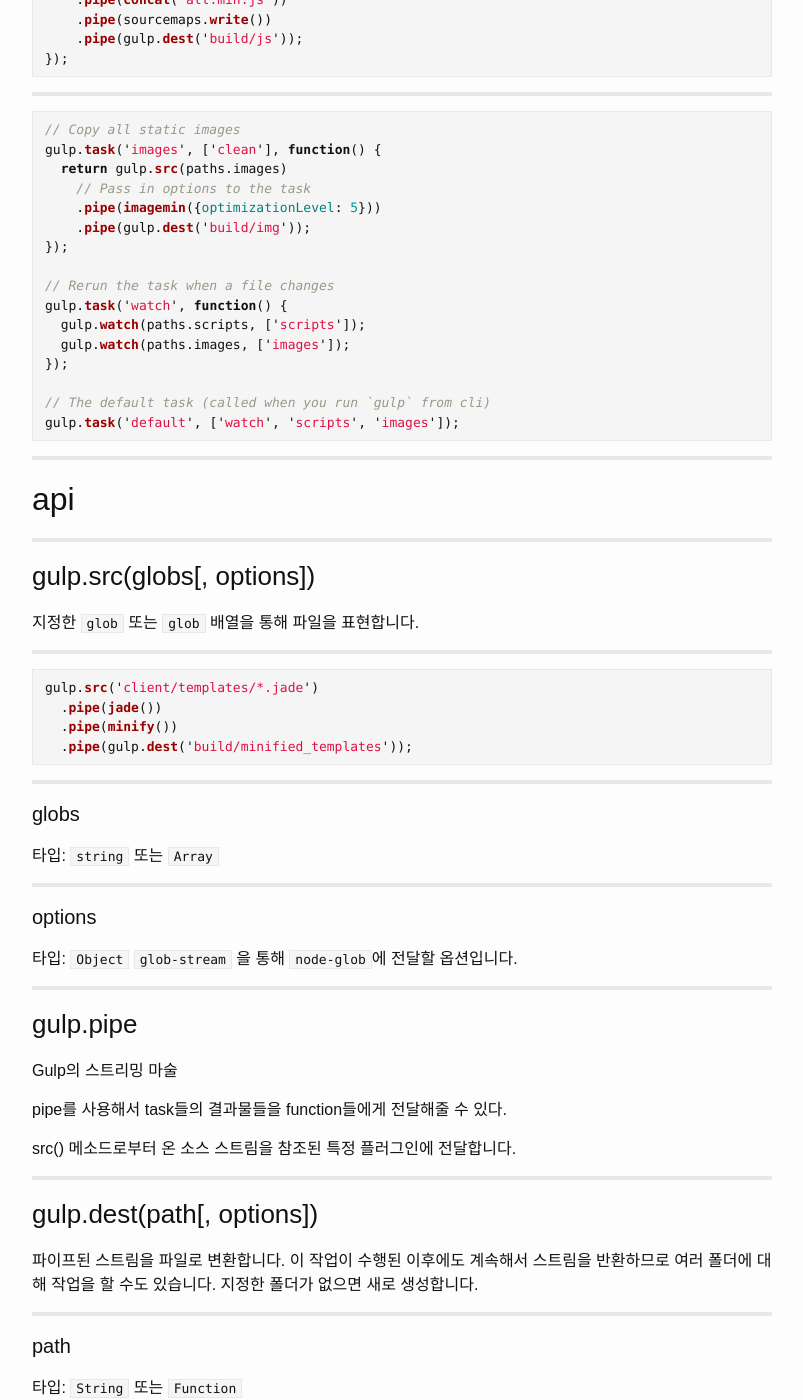
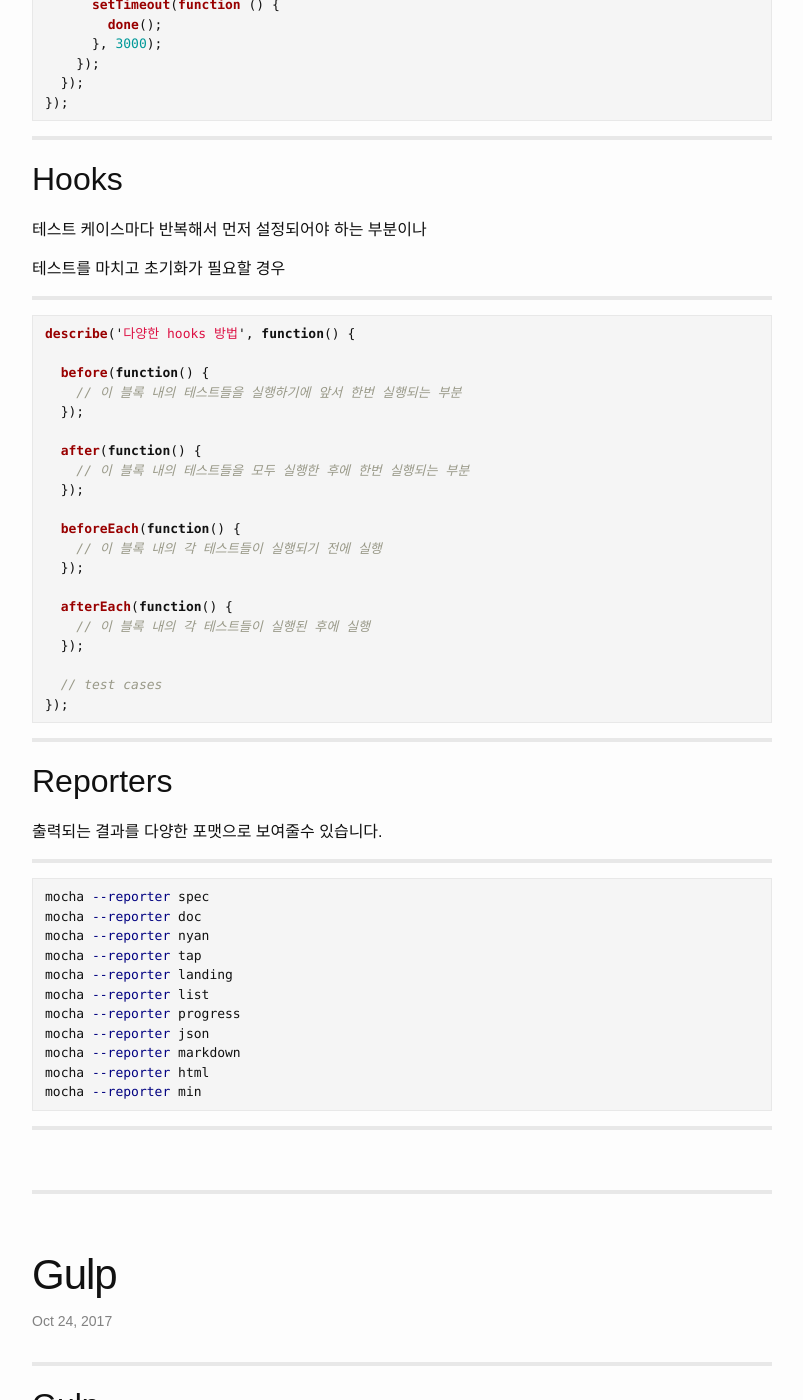
Before and after one commit to yous/whiteglass, a Jekyll site: the page built from index.html, in a window 1280 px wide and 1400 px high, scrolled down 2125 px. Shown: the whole window, without its empty margins (238-1041 px from the left). Built offline with Jekyll 4.4.1, drawn with Linux system fonts in a browser that asks for light colours; the list of posts is cut into pages by our own code; some of the changed text lies outside the part shown.

Commit message:
added mocha

````diff
--- a/_posts/2017-10-24-gulp.md
+++ b/_posts/2017-10-24-gulp.md
@@ -7,7 +7,15 @@
 
 # Gulp
 
-gulp는 개발 워크플로우에서 고통스럽거나 시간 소모적인 작업을 자동화하기 위한 툴입니다.
+---
+
+gulp는 개발 워크플로우에서
+
+고통스럽거나 시간 소모적인 작업을
+
+자동화하기 위한 툴입니다.
+
+---
 
 > streaming build system
 
@@ -34,9 +42,14 @@
 
 ---
 
-## gulpfile 생성
+# gulpfile 생성
 
-프로젝트 루트 디렉터리에 `gulpfile.js`파일을 생성합니다.
+---
+
+프로젝트 루트 디렉터리에
+
+
+`gulpfile.js`파일을 생성합니다.
 
 ---
 
@@ -54,15 +67,31 @@
 
 ## 실행
 
-프로젝트 루트 디렉터리에서 명령어를 실행합니다.
+---
+
+프로젝트 루트 디렉터리에서
+
+명령어를 실행합니다.
 
 ```sh
 gulp
 ```
+
+---
+
 그냥 `gulp`만 실행하면 `default` 작업만 실행합니다.
-여러개의 작업을 실행하려면 `gulp <task> <othertask>`로 실행합니다.
 
-명령어 `gulp name` 을 통해 커맨드라인에서 특정 task를 실행 할 수 있습니다.
+---
+
+여러개의 작업을 실행하려면
+
+`gulp <task> <othertask>`로 실행합니다.
+
+---
+
+명령어 `gulp name` 을 통해 커맨드라인에서
+
+특정 task를 실행 할 수 있습니다.
 
 ---
 
@@ -145,6 +174,7 @@
 
 ### gulp.src(globs[, options])
 
+
 지정한 `glob` 또는 `glob` 배열을 통해 파일을 표현합니다.
 
 ---
@@ -203,7 +256,11 @@
 
 ### gulp.task(name[, deps], fn)
 
-gulp가 처리할 task, 즉 '작업' 을 정의합니다.
+---
+
+gulp가 처리할 task,
+
+즉 '작업' 을 정의합니다.
 
 ---
 
@@ -295,7 +352,15 @@
 
 ---
 
-기본적으로 작업들은 최대의 동시성으로 실행됩니다. 쉽게 말해 모든 작업이 한번에 실행되면 작업들은 대기없이 모조리 한번에 실행됩니다.
+기본적으로 작업들은
+
+최대의 동시성으로 실행됩니다.
+
+---
+
+쉽게 말해 모든 작업이 한번에 실행되면
+
+작업들은 대기없이 모조리 한번에 실행됩니다.
 
 ---
 
@@ -328,7 +393,9 @@
 
 타입: `Array`
 
-파일의 변경 이벤트가 발생할 때마다 호출할 task입니다. 여러개를 지정할수 있습니다.
+파일의 변경 이벤트가 발생할 때마다 호출할 task입니다.
+
+여러개를 지정할수 있습니다.
 
 ---
 
@@ -352,7 +419,9 @@
 
 타입: `String` 또는 `Array`
 
-변경을 감시할 타겟 파일입니다. 단일 glob 또는 배열을 지정할 수 있습니다.
+변경을 감시할 타겟 파일입니다.
+
+단일 glob 또는 배열을 지정할 수 있습니다.
 
 ---
 
--- /dev/null
+++ b/_posts/2017-10-25-mocha.md
@@ -0,0 +1,176 @@
+---
+layout: post
+title: "Mocha"
+---
+
+---
+
+# Mocha
+
+---
+
+# 공식 사이트
+
+https://mochajs.org/
+
+---
+
+# Mocha 설명 (사이트)
+
+---
+
+Node.js와 브라우저에서 실행되며
+
+ 기능이 풍부한 자바 스크립트 테스트 프레임워크로,
+
+ 비동기 테스트를 간단하고 재미있게 만듭니다.
+
+---
+
+순차적으로 실행되므로
+
+유연하고 정확한보고가 가능하고
+
+알 수없는 예외를 올바른 테스트 케이스에 매핑 할 수 있습니다.
+
+---
+
+# 설치
+
+---
+
+## 글로벌 설치
+
+```sh
+npm install mocha --global
+```
+
+---
+
+## 로컬 설치
+
+```sh
+npm install mocha --save-dev
+```
+
+---
+
+# 샘플 예제
+
+---
+
+test 디렉터리에 test.js 파일을 생성
+
+---
+
+```js
+var assert = require("assert");
+//nodejs에서 제공하는 aseert 모듈
+
+describe('Array 테스트', function() {
+  describe('indexOf() 메서드', function () {
+    it('값이 없을 때에는 -1 을 리턴함', function () {
+      assert.equal(-1, [1,2,3].indexOf(5));
+      assert.equal(-1, [1,2,3].indexOf(0));
+    });
+  });
+});
+```
+
+---
+
+## 실행
+
+```sh
+mocha
+```
+
+---
+
+## 직접 실행
+
+```sh
+mocha test.js
+```
+
+---
+
+## 호환가능한 assertion library
+
+* should.js
+* expect.js
+* chai
+* better-assert
+
+---
+
+## 비동기 코드
+
+```js
+describe('비동기 코드 테스트', function () {
+  describe('#setTimeout', function () {
+    it('2초 이내에 완료되지 않으면 실패', function (done) {
+      setTimeout(function () {
+        done();
+      }, 3000);
+    });
+  });
+});
+```
+
+---
+
+# Hooks
+
+테스트 케이스마다 반복해서 먼저 설정되어야 하는 부분이나
+
+테스트를 마치고 초기화가 필요할 경우
+
+---
+
+```js
+describe('다양한 hooks 방법', function() {
+
+  before(function() {
+    // 이 블록 내의 테스트들을 실행하기에 앞서 한번 실행되는 부분
+  });
+
+  after(function() {
+    // 이 블록 내의 테스트들을 모두 실행한 후에 한번 실행되는 부분
+  });
+
+  beforeEach(function() {
+    // 이 블록 내의 각 테스트들이 실행되기 전에 실행
+  });
+
+  afterEach(function() {
+    // 이 블록 내의 각 테스트들이 실행된 후에 실행
+  });
+
+  // test cases
+});
+```
+
+---
+
+# Reporters
+
+출력되는 결과를 다양한 포맷으로 보여줄수 있습니다.
+
+---
+
+```sh
+mocha --reporter spec
+mocha --reporter doc
+mocha --reporter nyan
+mocha --reporter tap
+mocha --reporter landing
+mocha --reporter list
+mocha --reporter progress
+mocha --reporter json
+mocha --reporter markdown
+mocha --reporter html
+mocha --reporter min
+```
+
+---
````
Also changed, not shown: other parts of _posts/2017-10-24-gulp.md (+26 -3 lines).
